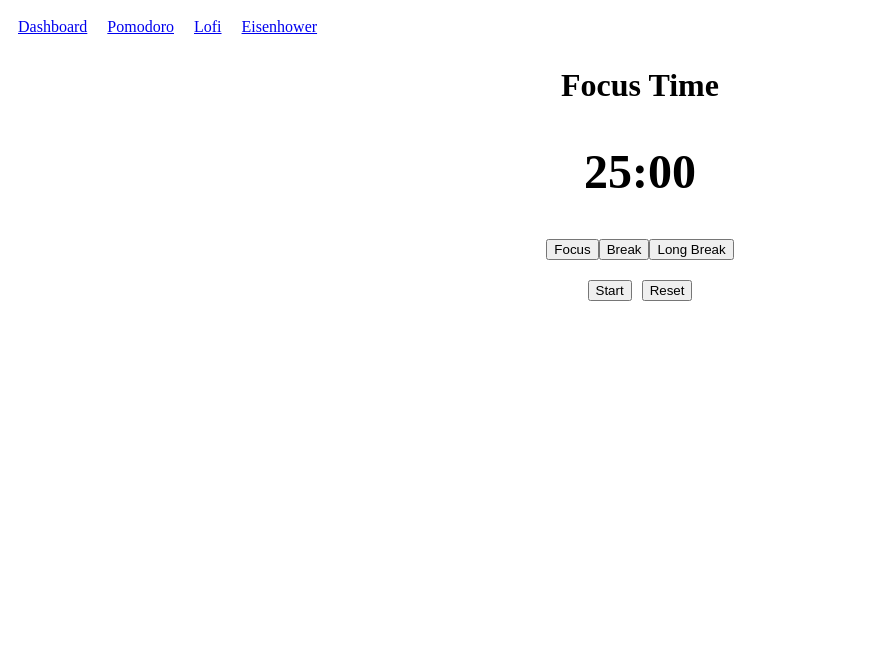
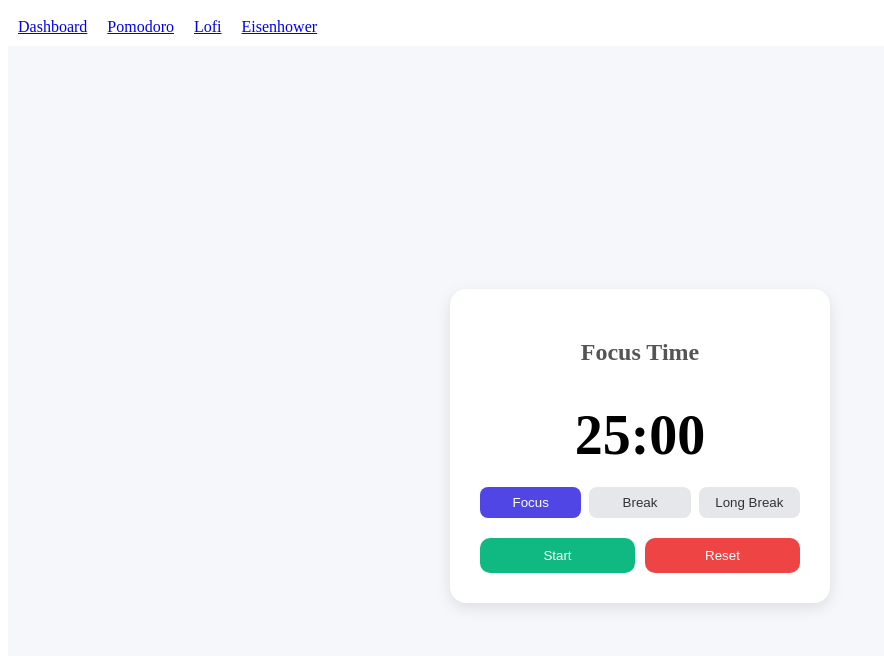
Before and after one commit to sekkarr/produktif-app, a React (Vite) app in the folder produktif-app/: page /pomodoro in a window 1280 px wide. Shown: the top 656 px of the page, without its empty margins (0-884 px from the left). Built offline with nearby package versions, Linux system fonts and the light colour scheme.

Commit message:
styling pomodoro

```diff
--- a/produktif-app/src/components/PomodoroTimer.jsx
+++ b/produktif-app/src/components/PomodoroTimer.jsx
@@ -44,31 +44,97 @@ export default function PomodoroTimer() {
     return `${m.toString().padStart(2, "0")}:${s.toString().padStart(2, "0")}`;
   };
 
-  return (
-    <div style={{ textAlign: "center" }}>
-      <h1>
+return (
+  <div
+    style={{
+      display: "flex",
+      justifyContent: "center",
+      alignItems: "center",
+      minHeight: "100vh",
+      background: "#f5f7fb",
+    }}
+  >
+    <div
+      style={{
+        background: "white",
+        padding: "30px",
+        borderRadius: "16px",
+        width: "320px",
+        textAlign: "center",
+        boxShadow: "0 5px 15px rgba(0,0,0,0.1)",
+      }}
+    >
+      <h2 style={{ marginBottom: "10px", color: "#555" }}>
         {mode === "focus"
           ? "Focus Time"
           : mode === "shortBreak"
-            ? "Short Break"
-            : "Long Break"}
+          ? "Short Break"
+          : "Long Break"}
+      </h2>
+
+      <h1 style={{ fontSize: "56px", marginBottom: "20px" }}>
+        {formatTime(timeLeft)}
       </h1>
 
-      <h2 style={{ fontSize: "48px" }}>{formatTime(timeLeft)}</h2>
-
-      {/* button */}
-      <div style={{ marginBottom: "20px" }}>
-        <button onClick={() => switchMode("focus")}>Focus</button>
-        <button onClick={() => switchMode("shortBreak")}>Break</button>
-        <button onClick={() => switchMode("longBreak")}>Long Break</button>
+      {/* Mode Button */}
+      <div style={{ display: "flex", gap: "8px", marginBottom: "20px" }}>
+        {["focus", "shortBreak", "longBreak"].map((m) => (
+          <button
+            key={m}
+            onClick={() => switchMode(m)}
+            style={{
+              flex: 1,
+              padding: "8px",
+              borderRadius: "8px",
+              border: "none",
+              cursor: "pointer",
+              background:
+                mode === m ? "#4f46e5" : "#e5e7eb",
+              color: mode === m ? "white" : "#333",
+            }}
+          >
+            {m === "focus"
+              ? "Focus"
+              : m === "shortBreak"
+              ? "Break"
+              : "Long Break"}
+          </button>
+        ))}
       </div>
 
-      {/* control */}
-      <div style={{ display: "flex", gap: "10px", justifyContent: "center" }}>
-        <button onClick={toggleTimer}>{isRunning ? "Pause" : "Start"}</button>
+      {/* Control */}
+      <div style={{ display: "flex", gap: "10px" }}>
+        <button
+          onClick={toggleTimer}
+          style={{
+            flex: 1,
+            padding: "10px",
+            borderRadius: "10px",
+            border: "none",
+            background: "#10b981",
+            color: "white",
+            cursor: "pointer",
+          }}
+        >
+          {isRunning ? "Pause" : "Start"}
+        </button>
 
-        <button onClick={resetTimer}>Reset</button>
+        <button
+          onClick={resetTimer}
+          style={{
+            flex: 1,
+            padding: "10px",
+            borderRadius: "10px",
+            border: "none",
+            background: "#ef4444",
+            color: "white",
+            cursor: "pointer",
+          }}
+        >
+          Reset
+        </button>
       </div>
     </div>
-  );
+  </div>
+);
 }
```
